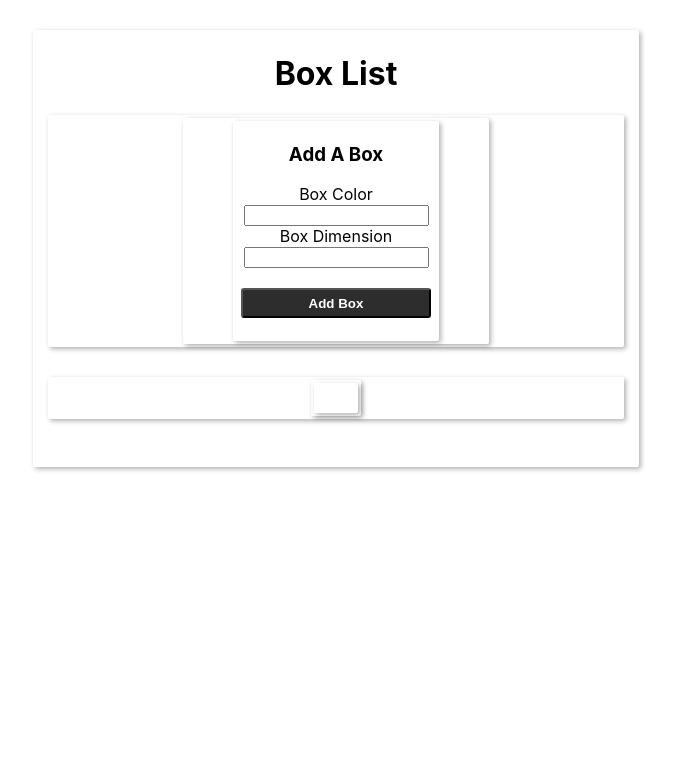
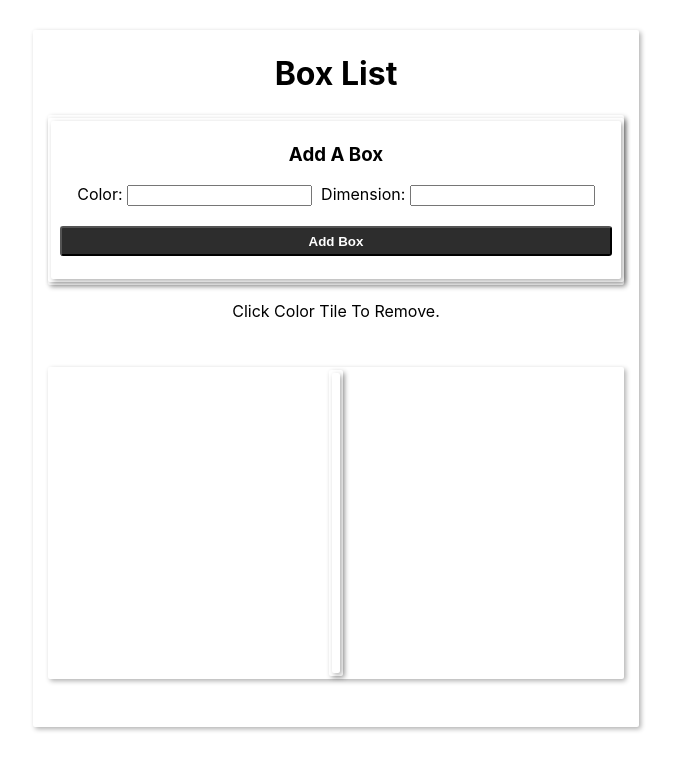
Before and after one commit to jas112/REACT-STUDY-React-Forms, a React (Create React App) app: page / in a window 1280 px wide. Both pictures are taken after typing "Sample", "Sample" into the empty fields and a click on the button "Add Box". Shown: the top 770 px of the page, without its empty margins (304-979 px from the left). Built offline with nearby package versions, Linux system fonts and the light colour scheme.

Commit message:
modified BoxList, BoxForm, and Box components....added static default props to BoxList....modified styling.

```diff
--- a/src/components/box/Box.js
+++ b/src/components/box/Box.js
@@ -14,8 +14,7 @@ class Box extends Component {
   render() {
     return (
       <div className='Box-Console'>
-        <div style={{width: `${this.props.boxDimension}px`, height: `${this.props.boxDimension}px`, backgroundColor: this.props.boxColor}} className='Box' onClick={this.handleClick}>
-            <div>{this.props.boxColor}</div>
+        <div style={{width: `${this.props.boxDimension}px`, height: `${this.props.defaultHeightValue}px`, backgroundColor: this.props.boxColor}} className='Box' onClick={this.handleClick} title={this.props.boxColor}>
             <div>{this.props.idxValue}</div>
         </div>
       </div>
--- a/src/components/boxForm/BoxForm.css
+++ b/src/components/boxForm/BoxForm.css
@@ -1,8 +1,8 @@
 .BoxForm-Console{
-    width: 300px;
+    width: 100%;
     max-width: 100%;
     display: flex;
-    flex-flow: column nowrap;
+    flex-flow: row wrap;
     justify-content: center;
     align-items: center;
     padding: 3px;
@@ -11,10 +11,10 @@
 }
 
 .BoxForm-Panel{
-    width: 200px;
+    width: 100%;
     max-width: 100%;
     display: flex;
-    flex-flow: column nowrap;
+    flex-flow: row wrap;
     justify-content: center;
     align-items: center;
     padding: 3px;
@@ -23,11 +23,11 @@
 }
 
 .BoxForm-Input{
-    width: 85%;
+    width: 200px;
 }
 
 .BoxForm-Button{
-    width: 95%;
+    width: 98%;
     height: 30px;
     border-radius: 3px;
     color: #ffffff;
--- a/src/components/boxForm/BoxForm.js
+++ b/src/components/boxForm/BoxForm.js
@@ -28,9 +28,9 @@ class BoxForm extends Component {
         <div className='BoxForm-Panel'>
             <h3>Add A Box</h3>
             <form onSubmit={this.handleSubmit}>
-                <label htmlFor='boxColor'>Box Color</label>
-                <input id='boxColor' name='boxColor' value={this.state.boxColor} onChange={this.handleChange} className='BoxForm-input' />
-                <label htmlFor='boxDimension'>Box Dimension</label>
+                <label htmlFor='boxColor'>Color: </label>
+                <input id='boxColor' name='boxColor' value={this.state.boxColor} onChange={this.handleChange} className='BoxForm-input' />&nbsp;&nbsp;
+                <label htmlFor='boxDimension'>Dimension: </label>
                 <input id='boxDimension' name='boxDimension' value={this.state.boxDimension} onChange={this.handleChange} className='BoxForm-input' />
                 <button type='submit' className='BoxForm-Button'>Add Box</button>
             </form>
--- a/src/components/boxList/BoxList.js
+++ b/src/components/boxList/BoxList.js
@@ -5,6 +5,11 @@ import BoxForm from '../boxForm/BoxForm';
 import './BoxList.css';
 
 class BoxList extends Component {
+
+    static defaultProps = {
+        defaultHeight: '300',
+    };
+
     constructor(props){
         super(props);
         this.state = {boxes: []};
@@ -54,9 +59,10 @@ class BoxList extends Component {
             <div className='BoxList-Form-Panel'>
                 <BoxForm addBox={this.addBox} />
             </div>
+            <p>{this.state.boxes.length ? 'Click Color Tile To Remove.' : ''}</p>
             <div className='BoxList-Display-Panel'>
                 {this.state.boxes.map(box => (
-                    <Box key={uuidv4()} idxValue={this.state.boxes.indexOf(box)} boxDimension={box.boxDimension} boxColor={box.boxColor} removeBox={this.removeBox} />
+                    <Box key={uuidv4()} idxValue={this.state.boxes.indexOf(box)} boxDimension={box.boxDimension} defaultHeightValue={this.props.defaultHeight} boxColor={box.boxColor} removeBox={this.removeBox} />
                 ))}
             </div>
         </div>
```
